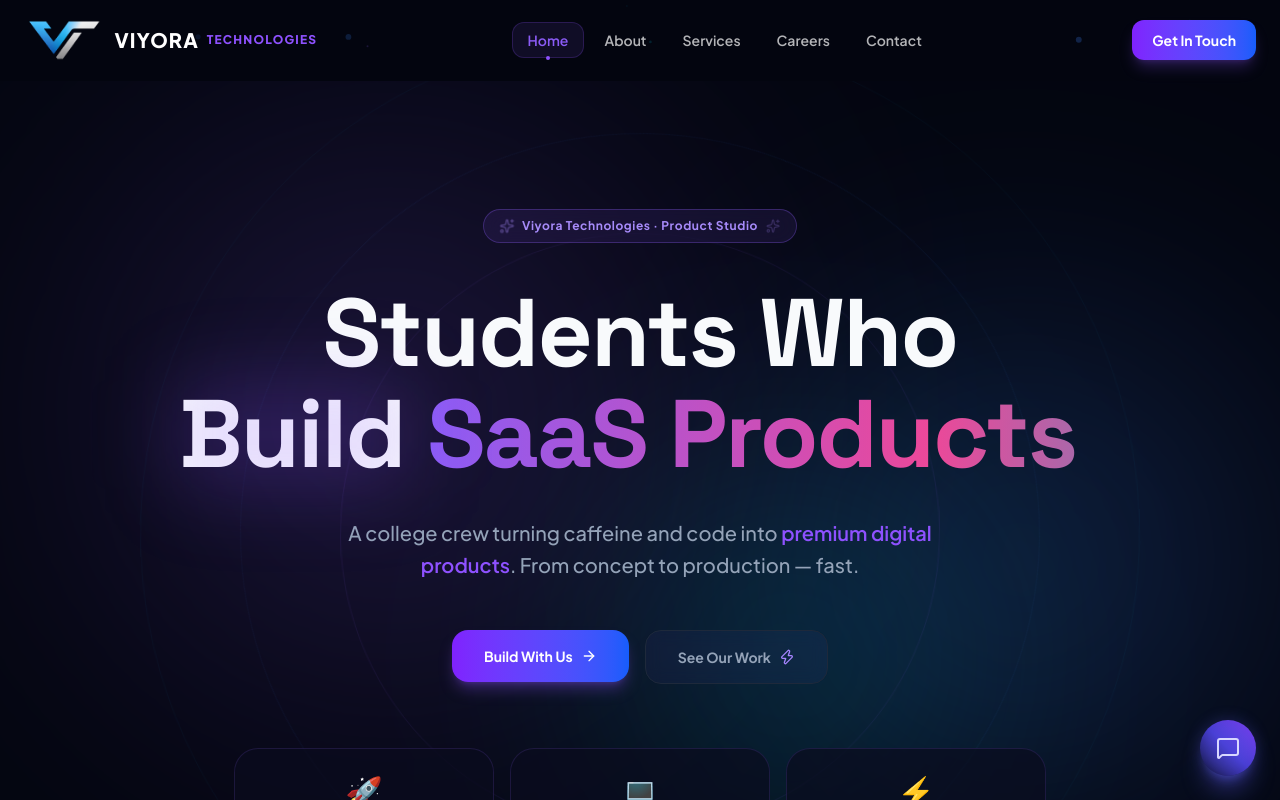
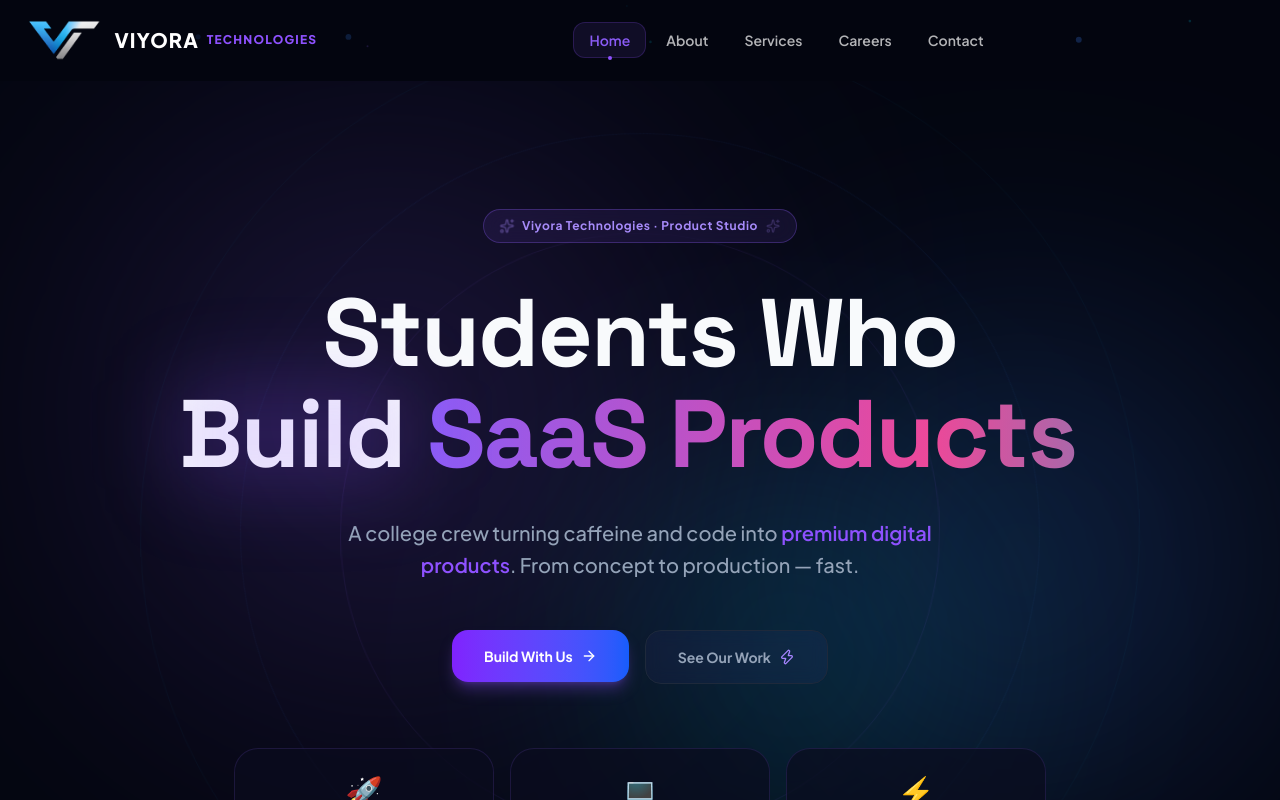
Before and after one commit to Pravin17-Hub/viyoratechnologies, a Next.js app: page / in a window 1280 px wide. Shown: the top 800 px of the page. Built offline with nearby package versions, Linux system fonts and the light colour scheme.

Commit message:
style: remove visible JSX comment, header Get In Touch buttons, and AI Chatbot

```diff
--- a/src/app/layout.tsx
+++ b/src/app/layout.tsx
@@ -4,7 +4,6 @@ import "./globals.css";
 import { ThemeProvider } from "@/context/theme-context";
 import { Navbar } from "@/components/shared/navbar";
 import { Footer } from "@/components/shared/footer";
-import { Chatbot } from "@/components/shared/chatbot";
 import { ParticlesBackground } from "@/components/shared/particles";
 import { CustomCursor } from "@/components/shared/custom-cursor";
 
@@ -57,9 +56,6 @@ export default function RootLayout({
             {children}
           </main>
 
-          {/* AI Chatbot */}
-          <Chatbot />
-
           {/* Footer */}
           <Footer />
         </ThemeProvider>
--- a/src/app/page.tsx
+++ b/src/app/page.tsx
@@ -226,8 +226,6 @@ export default function HomePage() {
         </div>
       </section>
 
-// Projects section removed from homepage
-
       {/* ══ CTA ══ */}
       <section className="py-28 relative z-10 overflow-hidden">
         <div className="absolute inset-0 flex items-center justify-center pointer-events-none">
--- a/src/components/shared/navbar.tsx
+++ b/src/components/shared/navbar.tsx
@@ -116,11 +116,6 @@ export function Navbar() {
 
           {/* Right actions */}
           <div className="hidden lg:flex items-center gap-3">
-            <Link href="/contact">
-              <button className="px-5 py-2.5 rounded-xl text-sm font-bold text-white bg-gradient-to-r from-violet-600 to-blue-600 shadow-lg shadow-violet-500/25 hover:shadow-violet-500/40 hover:scale-105 active:scale-95 transition-all duration-300">
-                Get In Touch
-              </button>
-            </Link>
           </div>
 
           {/* Mobile hamburger */}
@@ -181,13 +176,6 @@ export function Navbar() {
                   </motion.div>
                 );
               })}
-              <div className="pt-4 mt-2 border-t" style={{ borderColor: "var(--border-subtle)" }}>
-                <Link href="/contact" className="block w-full">
-                  <button className="w-full py-3 rounded-xl text-sm font-bold text-white bg-gradient-to-r from-violet-600 to-blue-600 shadow-lg shadow-violet-500/20">
-                    Get In Touch
-                  </button>
-                </Link>
-              </div>
             </div>
           </motion.div>
         )}
```
